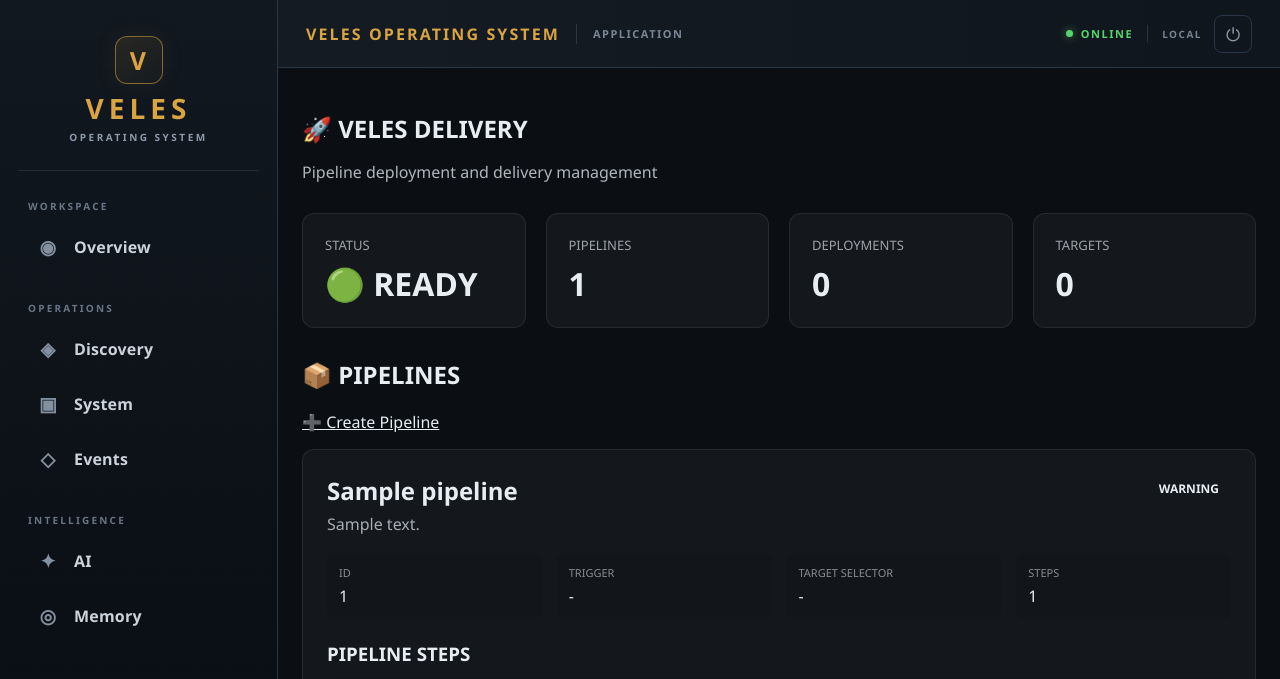
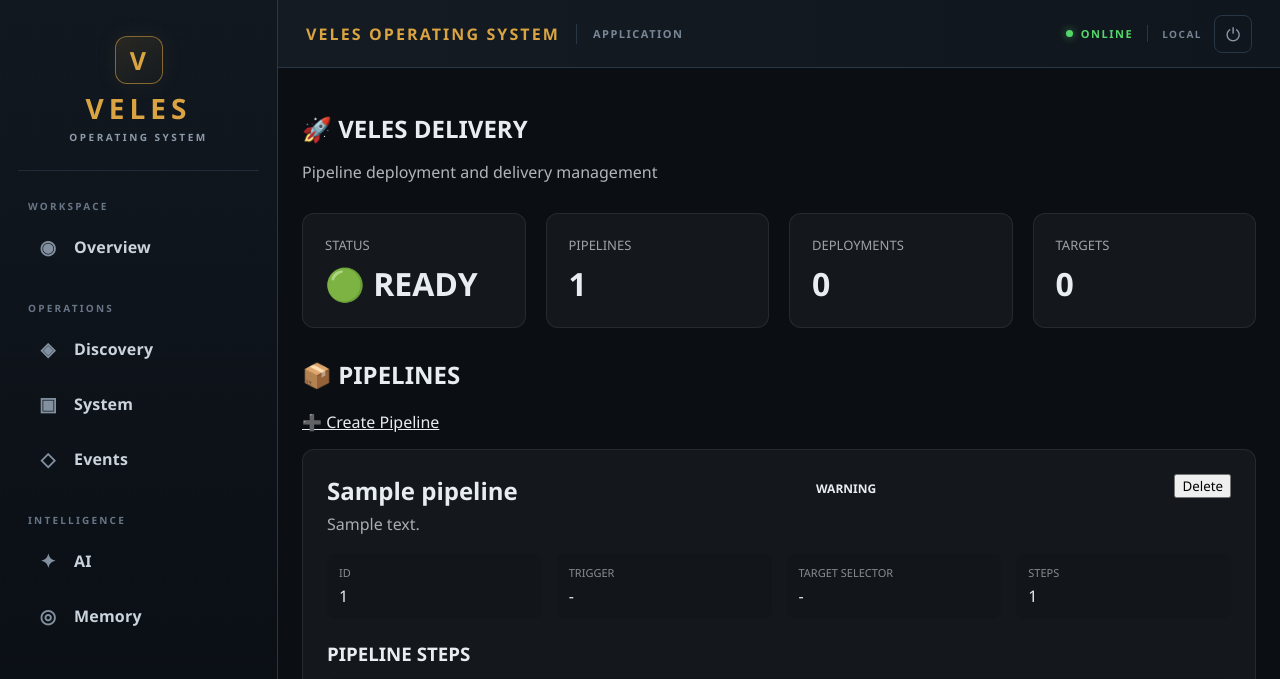
Before and after one commit to zeljkotr/veles, a Flask app: page /delivery in a window 1280 px wide. Shown: the top 679 px of the page. Run offline with Flask 3, Linux system fonts and the light colour scheme; tables that the repository leaves empty hold one stand-in row (values such as "Sample post"); some libraries are stand-ins or nearby versions.

Commit message:
Add delivery pipeline deletion UI

```diff
--- a/veles/web/app.py
+++ b/veles/web/app.py
@@ -2917,6 +2917,23 @@ def create_delivery_pipeline():
     )
 
 
+@app.route(
+    "/delivery/pipeline/<int:pipeline_id>/delete",
+    methods=["POST"]
+)
+def delete_delivery_pipeline(pipeline_id):
+
+    delivery.delete_pipeline(
+        pipeline_id
+    )
+
+    return redirect(
+        url_for(
+            "delivery_view"
+        )
+    )
+
+
 # ==========================================
 # SECURITY
 # ==========================================
--- a/veles/web/templates/delivery.html
+++ b/veles/web/templates/delivery.html
@@ -319,6 +319,17 @@ VELES Delivery
 
                     </div>
 
+
+                    <form
+                        method="POST"
+                        action="{{ url_for('delete_delivery_pipeline', pipeline_id=pipeline.id) }}"
+                        onsubmit="return confirm('Delete this pipeline?');"
+                    >
+                        <button type="submit">
+                            Delete
+                        </button>
+                    </form>
+
                 </div>
 
 
```
